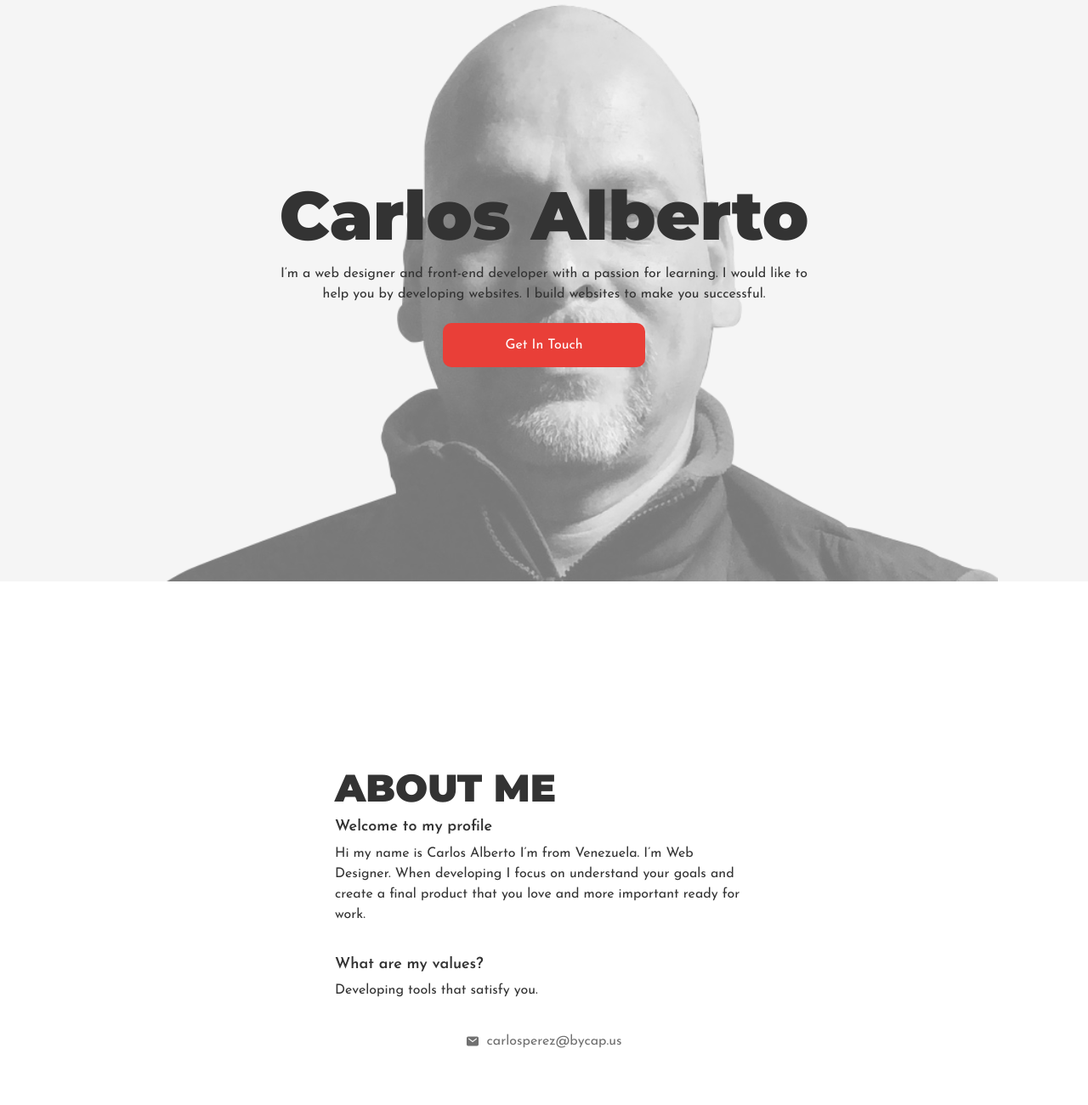
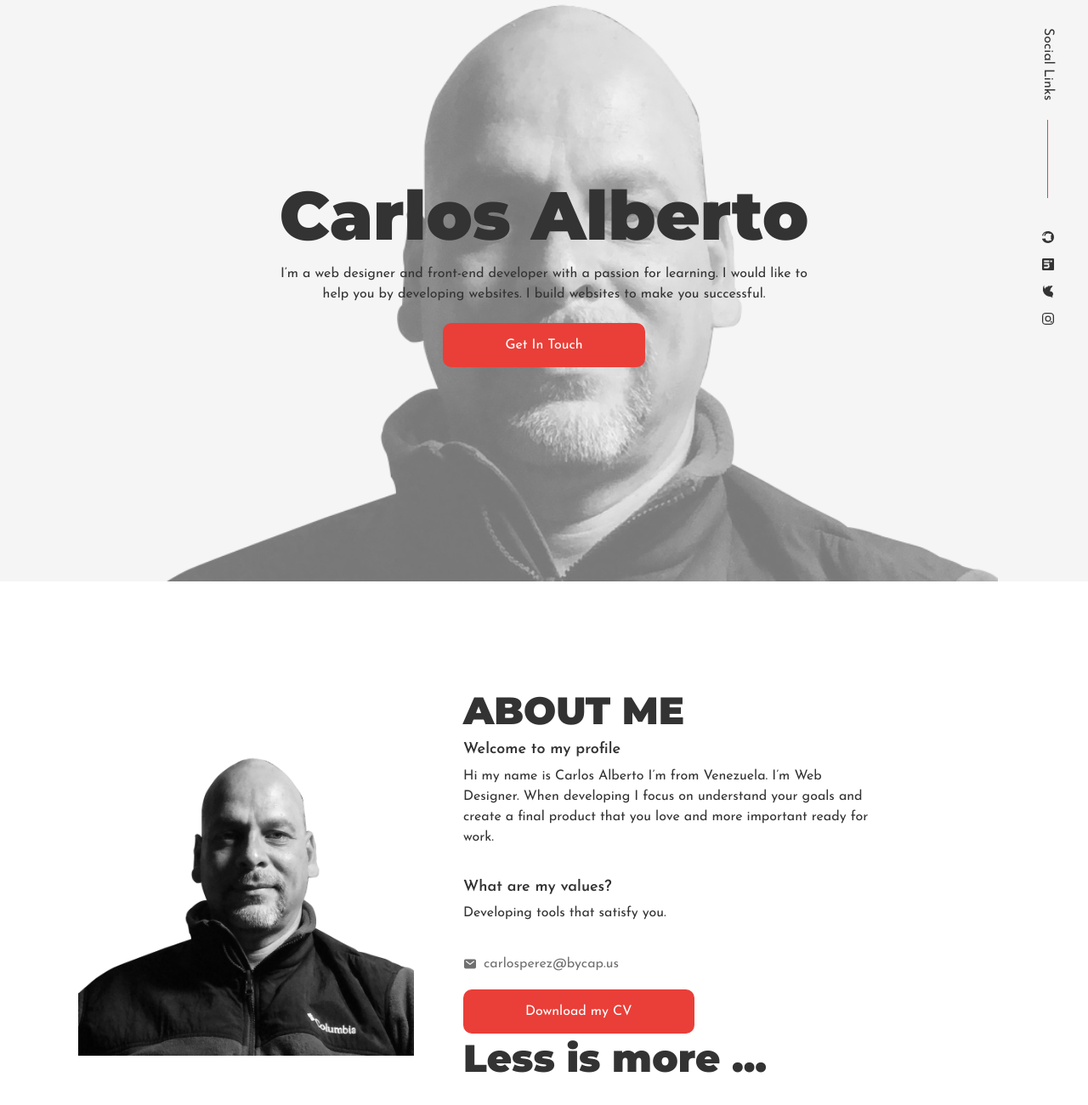
Before and after one commit to pycapa/site, a plain HTML site: page index.html in a window 1280 px wide. Shown: the part 204-1504 px from the top of the page at 85% size. Drawn offline with nearby package versions, Linux system fonts and the light colour scheme.

Commit message:
social icons and about finish

```diff
--- a/index.html
+++ b/index.html
@@ -59,24 +59,43 @@
                 <h1 class="section-title">Carlos Alberto</h1>
                 <p>I’m a web designer and front-end developer with a passion for learning.
                     I would like to help you by developing websites. I build websites to make you successful.</p>
-                <a class="custom-btn" href="#">Get In Touch</a>
+                <a id="hero-submit-btn" class="custom-btn" href="#">Get In Touch</a>
             </div>
         </div>
     </section>
 
 
-    <section class="about d-flex justify-content-center flex-column">
+    <section class="about d-flex justify-content-center flex-column align-items-center">
         <div class="separator"></div>
+        <img class="about__image" src="/assets/images/Carlos_2.png" alt="bycap">
         <div class="about__text">
             <h1 class="section-title">ABOUT ME</h1>
             <H6>Welcome to my profile</H6>
             <p>Hi my name is Carlos Alberto I’m from Venezuela. I’m Web Designer. When developing I focus on understand your goals and create a final product that you love and more important ready for work.</p>
             <H6>What are my values?</H6>
             <p>Developing tools that satisfy you.</p>
-                <a class="d-flex justify-content-center align-items-center" href="#"><ion-icon name="mail"></ion-icon>carlosperez@bycap.us</a>
+            <a class="d-flex align-items-center text-center" href="mailto:carlosperez@bycap.us" ><ion-icon name="mail"></ion-icon>carlosperez@bycap.us</a>
+            <div class="download-btn">
+                <a id="download-btn" class="custom-btn" href="#">Download my CV</a>
             </div>
+            <h1 class="section-title">Less is more ...</h1>
+        </div>
+
     </section>
     <!-- Scripts -->
+
+    <!-- Social media -->
+    <div class="social-media">
+        <p>Social Links</p>
+        <div class="separator"></div>
+        <div class="social-media__icons d-flex">
+            <ion-icon class="logo" name="logo-github"></ion-icon>
+            <ion-icon class="logo" name="logo-linkedin"></ion-icon>
+            <ion-icon class="logo" name="logo-twitter"></ion-icon>
+            <ion-icon class="logo" name="logo-instagram"></ion-icon>
+        </div>
+    </div>
+
     <script type="module" src="https://unpkg.com/ionicons@5.5.2/dist/ionicons/ionicons.esm.js"></script>
     <script nomodule src="https://unpkg.com/ionicons@5.5.2/dist/ionicons/ionicons.js"></script>
     <script src="https://cdn.jsdelivr.net/npm/bootstrap@5.0.2/dist/js/bootstrap.bundle.min.js"
--- a/scss/_about.scss
+++ b/scss/_about.scss
@@ -1,7 +1,10 @@
 .about{
+    position: relative;
+    padding-top: $pt;
+    padding-bottom: $pt;
+    @include breakpoint-up(medium){flex-direction: row;}
     &__text{
         z-index: 2;
-        padding: $p-lr-desktop;
         max-width: 52.15rem;
         margin: auto;
         text-align: center;
@@ -12,8 +15,9 @@
         }
         @include breakpoint-up(medium){
             // Section on breakpoint up
-            text-align: left;
+            text-align: left!important;
             max-width: 30.75rem;
+            margin-left: 34.06rem;
         }
 
         h1{
@@ -26,6 +30,9 @@
                 font-size: $font-size-lg;
             }
             @include breakpoint-up(medium){font-size: $font-size-lg-m;}
+        }
+        h1:last-child{
+            margin-top: 1rem;
         }
         h6{
             font-size: $font-size-md;
@@ -40,6 +47,24 @@
             ion-icon{
                 margin-right: 0.5rem;
             }
+            @include breakpoint-down(medium){ justify-content: center;}
         }
+
     }
+
+    &__image{
+        width: 24.68rem;
+        height: 24.68rem;
+        left:5.75rem;
+        position:absolute;
+        @include breakpoint-down(medium){display: none;}
+    }
+
+
 }
+.download-btn{
+    margin-top: 2rem;
+    display: block;
+    justify-content: left;
+    a{color:$white!important;}
+}
--- /dev/null
+++ b/scss/_sociallinks.scss
@@ -0,0 +1,29 @@
+.social-media{
+    position: fixed;
+    right: -8rem;
+    top:50%;
+    transform: rotate(90deg);
+    display: flex;
+    align-items: center;
+    margin-left: 1rem;
+    z-index: 100;
+
+    p{margin: 0;}
+
+    .separator{
+        display: block!important;
+        border-color: $red;
+        margin: 0 1.40rem;
+        width: 5.75rem;
+
+    }
+    .logo {margin-left: 1rem;
+        cursor:pointer;
+        transition: all 500ms ease-in-out;}
+
+    .logo:hover{
+        color: $red!important;
+        transform: rotate(-90deg);
+    }
+
+}
--- a/scss/_variables.scss
+++ b/scss/_variables.scss
@@ -51,3 +51,4 @@ $screen-lg-max: ($screen-xlg-min - 1);
 
 $p-lr-mobil :  0 0.875rem;
 $p-lr-desktop :13.5rem 0 10.06rem 0;
+$pt :7.8125rem;
--- a/scss/style.scss
+++ b/scss/style.scss
@@ -6,3 +6,4 @@
 @import 'animations';
 @import 'hero';
 @import 'about';
+@import 'sociallinks';
```
Also changed, not shown: dist/css/style.css, 2 other files. Lines whose indentation alone changed are shown as unchanged.
